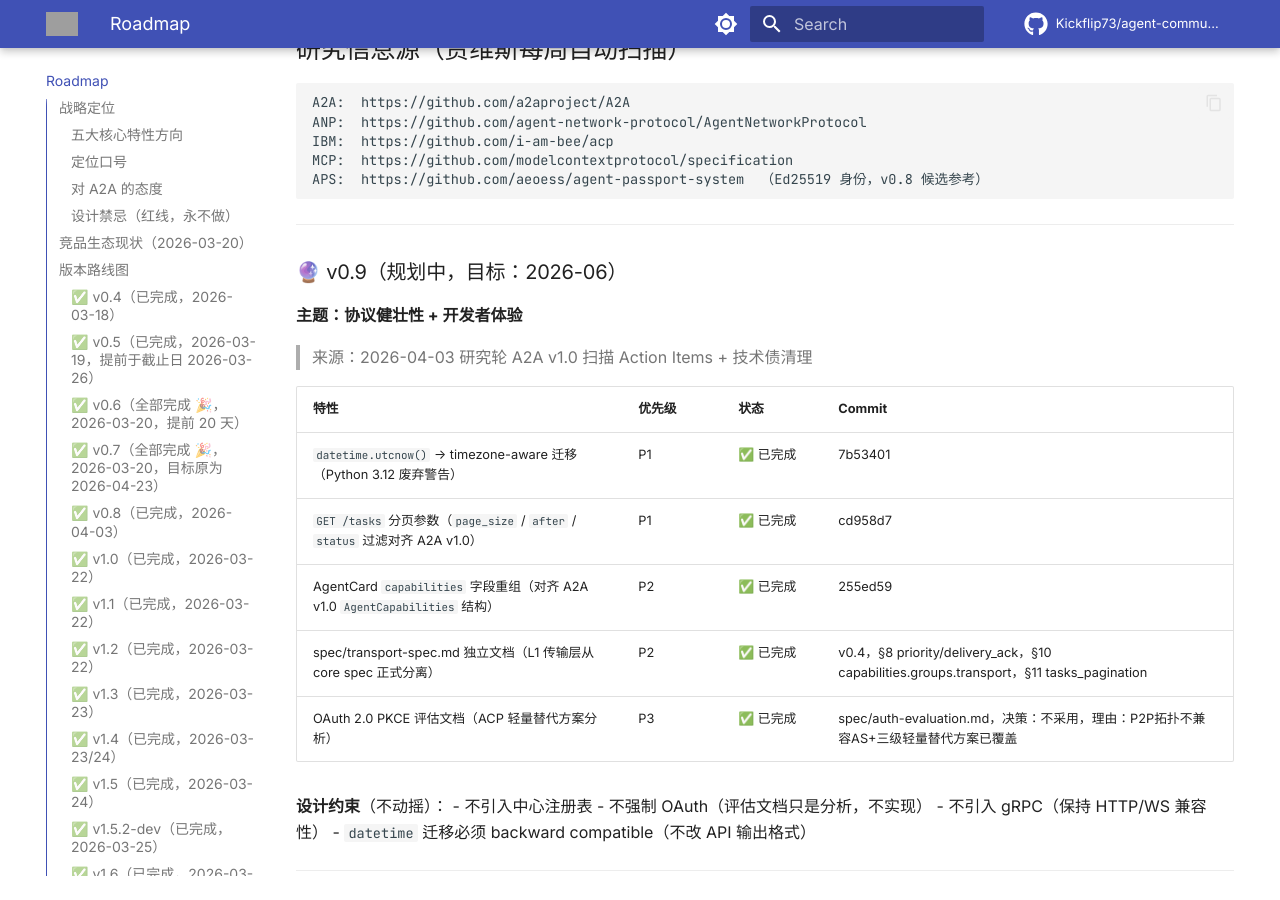
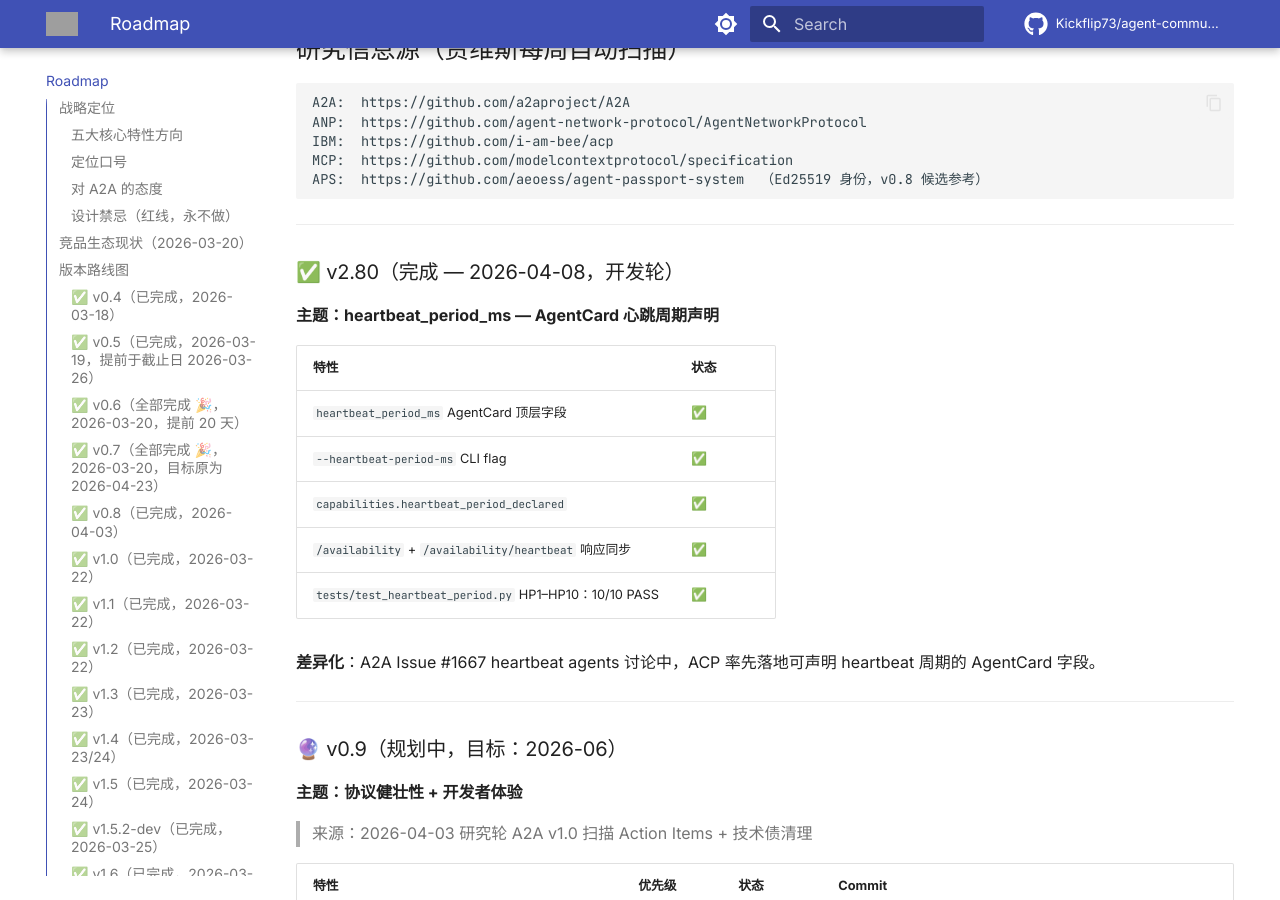
Before and after one commit to Kickflip73/agent-communication-protocol, an MkDocs documentation site: the page built from docs/ROADMAP.md, in a window 1280 px wide and 900 px high, scrolled down 19834 px. Built offline with MkDocs 1.6.1 and Material for MkDocs 9.7.7, drawn with Linux system fonts in a browser that asks for light colours; comment, search, counter and statistics services are not loaded; the version menu is left out; grey boxes are pictures that could not be loaded.

Commit message:
docs(v2.80): update CHANGELOG.md and ROADMAP.md for heartbeat_period_ms

```diff
--- a/docs/ROADMAP.md
+++ b/docs/ROADMAP.md
@@ -664,6 +664,21 @@
 
 ---
 
+### ✅ v2.80（完成 — 2026-04-08，开发轮）
+**主题：heartbeat_period_ms — AgentCard 心跳周期声明**
+
+| 特性 | 状态 |
+|------|------|
+| `heartbeat_period_ms` AgentCard 顶层字段 | ✅ |
+| `--heartbeat-period-ms` CLI flag | ✅ |
+| `capabilities.heartbeat_period_declared` | ✅ |
+| `/availability` + `/availability/heartbeat` 响应同步 | ✅ |
+| `tests/test_heartbeat_period.py` HP1–HP10：10/10 PASS | ✅ |
+
+**差异化**：A2A Issue #1667 heartbeat agents 讨论中，ACP 率先落地可声明 heartbeat 周期的 AgentCard 字段。
+
+---
+
 ### 🔮 v0.9（规划中，目标：2026-06）
 **主题：协议健壮性 + 开发者体验**
 
```
Also changed, not shown: CHANGELOG.md (+14 -0 lines).
